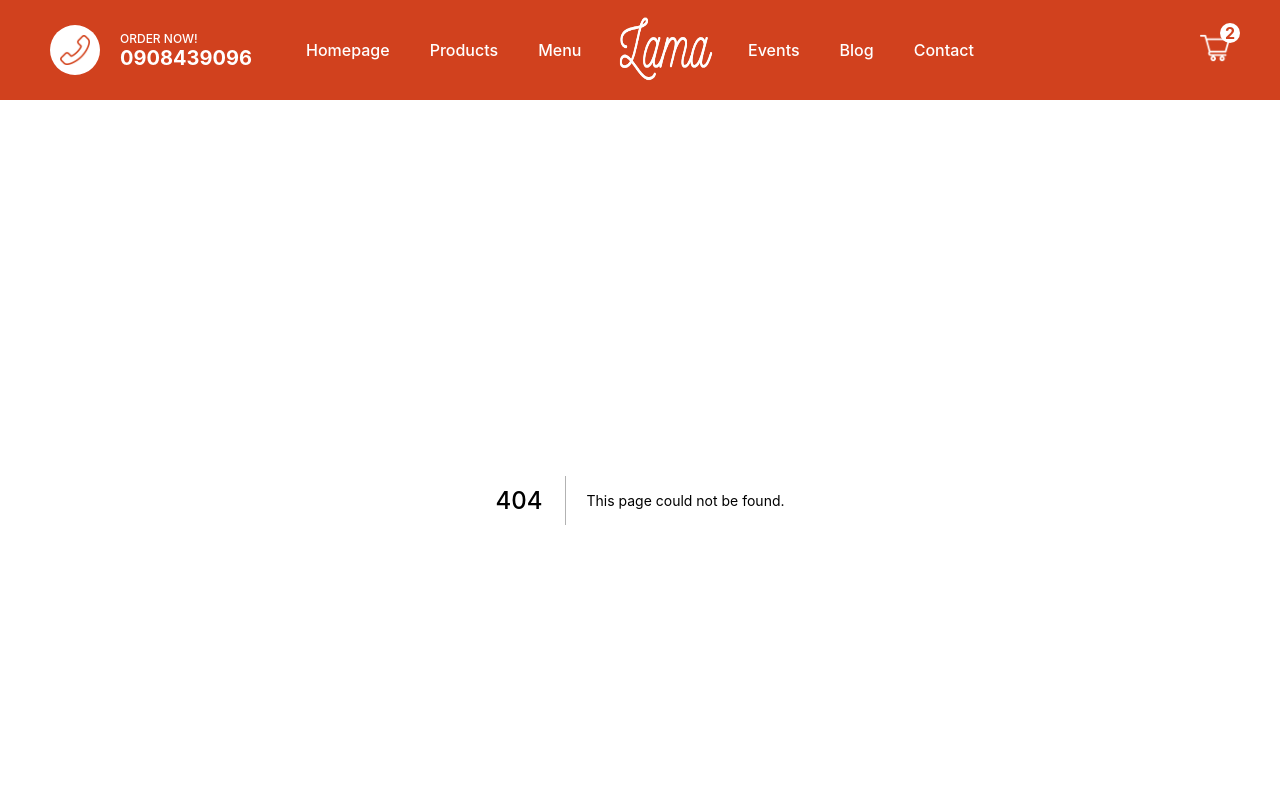
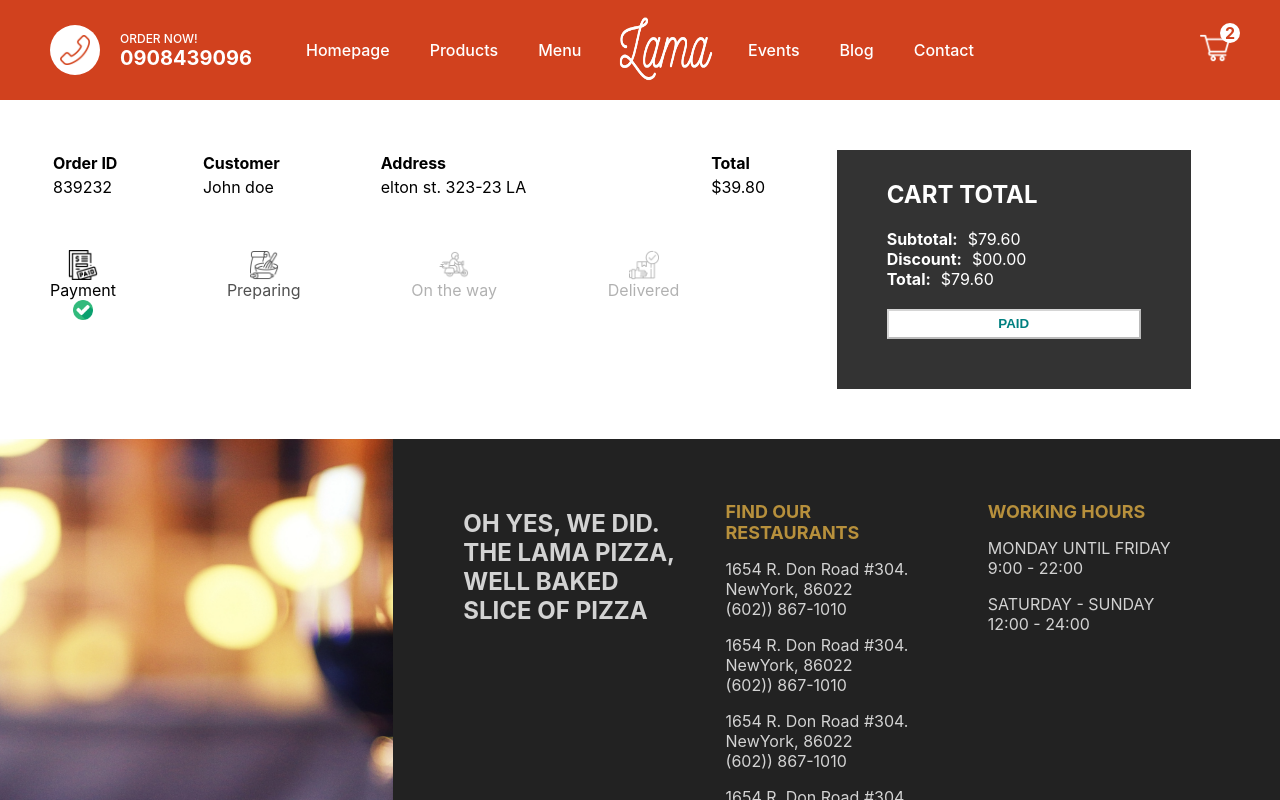
Before and after one commit to Mankind71/lamaDevFoodOrdering, a Next.js app: page /orders/1 in a window 1280 px wide. Before the commit this address had no page. Shown: the top 800 px of the page. Built offline with nearby package versions, Linux system fonts and the light colour scheme.

Commit message:
created the checkout page

```diff
--- /dev/null
+++ b/pages/orders/[id].js
@@ -0,0 +1,118 @@
+import styles from "../../styles/Order.module.css";
+import Image from "next/image";
+
+const Order = () => {
+
+  const status = 0;
+
+  const statusClass = (index) =>{
+    if(index-status < 1) return styles.done
+    if (index - status === 1) return styles.inProgress;
+    if (index - status > 1) return styles.undone;
+  }
+
+
+  return (
+    <div className={styles.container}>
+      <div className={styles.left}>
+        <div className={styles.row}>
+          <table className={styles.table}>
+            <tr className={styles.tr}>
+              <th>Order ID</th>
+              <th>Customer</th>
+              <th>Address</th>
+              <th>Total</th>
+            </tr>
+            <tr>
+              <td>
+                <span className={styles.id}>839232</span>
+              </td>
+              <td>
+                <span className={styles.name}>John doe</span>
+              </td>
+              <td>
+                <span className={styles.address}>elton st. 323-23 LA</span>
+              </td>
+              <td>
+                <span className={styles.total}>$39.80</span>
+              </td>
+            </tr>
+          </table>
+        </div>
+        <div className={styles.row}>
+          <div className={statusClass(0)}>
+            <Image src="/img/paid.png" width={30} height={30} alt="" />
+            <span>Payment</span>
+            <div className={styles.checkedIcon}>
+              <Image
+                className={styles.checkedIcon}
+                src="/img/checked.png"
+                width={20}
+                height={20}
+                alt=""
+              />
+            </div>
+          </div>
+          <div className={statusClass(1)}>
+            <Image src="/img/bake.png" width={30} height={30} alt="" />
+            <span>Preparing</span>
+            <div className={styles.checkedIcon}>
+              <Image
+                className={styles.checkedIcon}
+                src="/img/checked.png"
+                width={20}
+                height={20}
+                alt=""
+              />
+            </div>
+          </div>
+          <div className={statusClass(2)}>
+            <Image src="/img/bike.png" width={30} height={30} alt="" />
+            <span>On the way</span>
+            <div className={styles.checkedIcon}>
+              <Image
+                className={styles.checkedIcon}
+                src="/img/checked.png"
+                width={20}
+                height={20}
+                alt=""
+              />
+            </div>
+          </div>
+          <div className={statusClass(3)}>
+            <Image src="/img/delivered.png" width={30} height={30} alt="" />
+            <span>Delivered</span>
+            <div className={styles.checkedIcon}>
+              <Image
+                className={styles.checkedIcon}
+                src="/img/checked.png"
+                width={20}
+                height={20}
+                alt=""
+              />
+            </div>
+          </div>
+        </div>
+      </div>
+      <div className={styles.right}>
+        <div className={styles.wrapper}>
+          <h2 className={styles.title}>CART TOTAL</h2>
+          <div className={styles.totalText}>
+            <b className={styles.totalTextTitle}>Subtotal:</b>$79.60
+          </div>
+          <div className={styles.totalText}>
+            <b className={styles.totalTextTitle}>Discount:</b>$00.00
+          </div>
+          <div className={styles.totalText}>
+            <b className={styles.totalTextTitle}>Total:</b>$79.60
+          </div>
+          <button className={styles.button} disabled>
+            PAID
+          </button>
+        </div>
+      </div>
+    </div>
+  );
+};
+
+export default Order;
```
